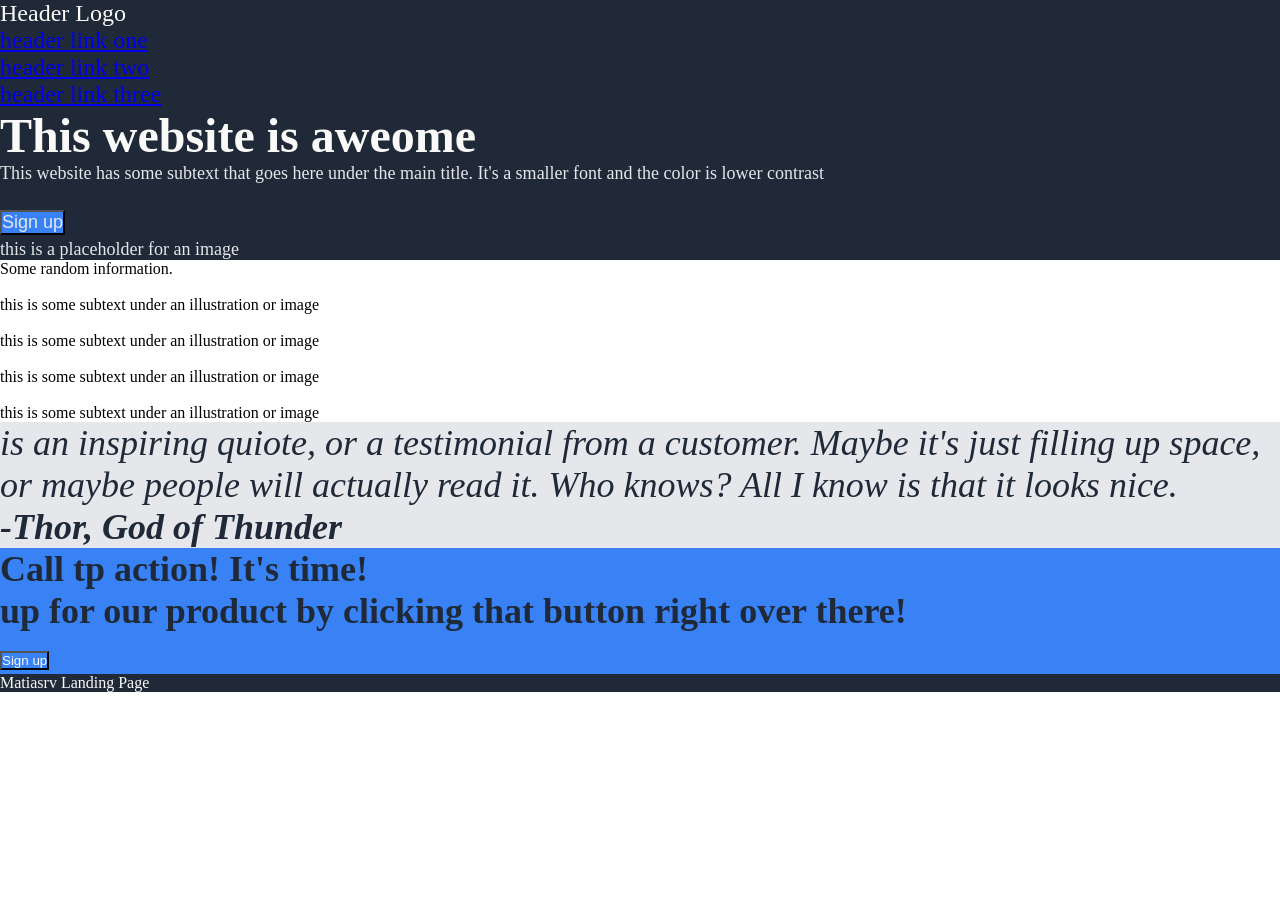
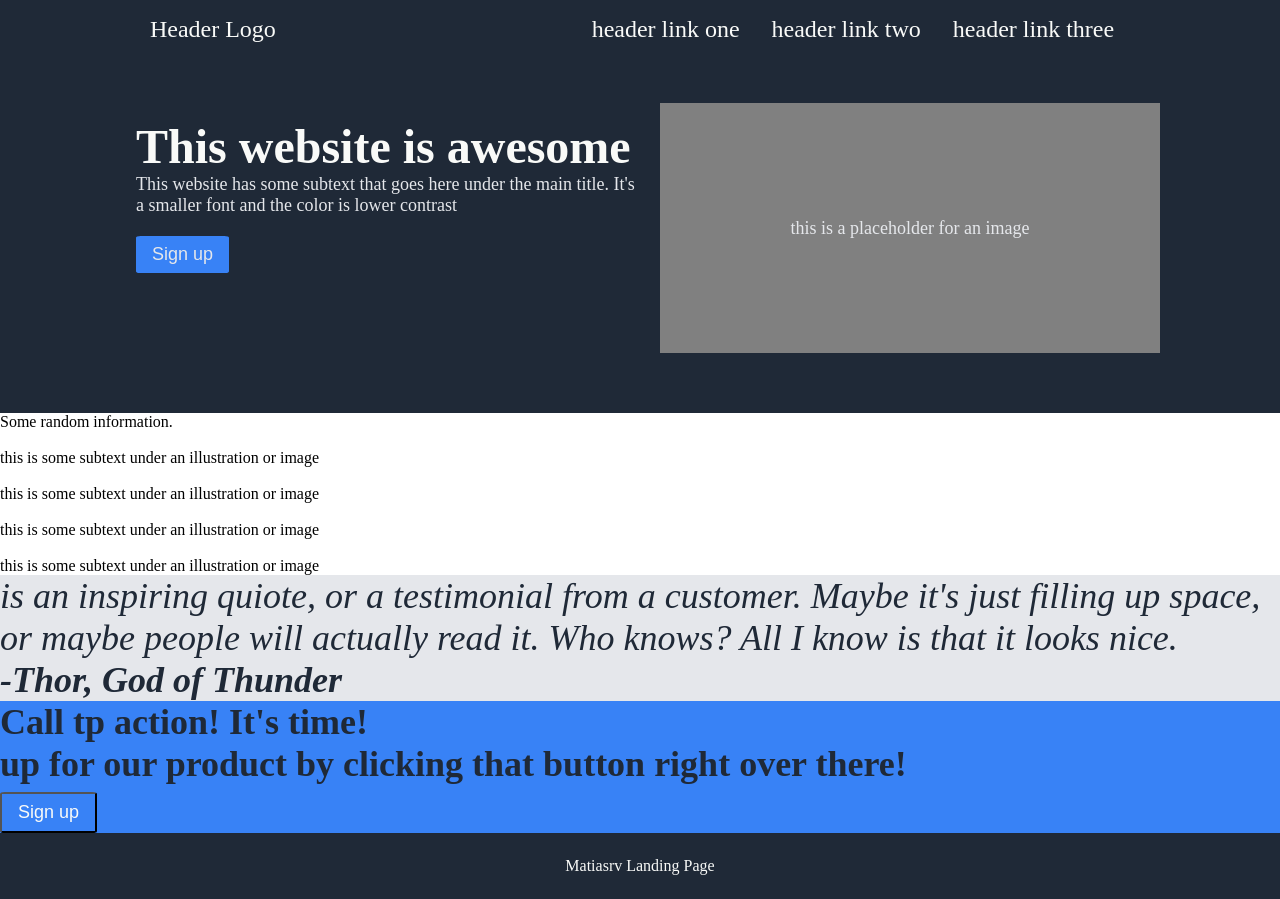
Before and after one commit to matiasrv/landing-page, a plain HTML site: page index.html in a window 1280 px wide. Before the commit the page ends 800 px from the top, so only its background shows below. Drawn offline with Linux system fonts and the light colour scheme.

Commit message:
header style

```diff
--- a/css/style.css
+++ b/css/style.css
@@ -18,6 +18,7 @@ header, footer{
     font-weight: normal;
 }
 .ad, button {
+    font-size: 18px;
     color: #f9faf8;
     background-color: #3882f6;
 }
@@ -34,4 +35,53 @@ header, footer{
 }
 footer {
     font-size: 16px;
+    padding: 24px;
+    display: flex;
+    justify-content: center;
+    align-items: center;
 }
+ul{
+    list-style-type: none;
+    display: flex;
+}
+li{
+    margin: 0 16px;
+}
+a{
+    text-decoration: none;
+    color: #f9faf8;
+}
+body {
+    display: flex;
+    flex-direction: column;
+}
+header>div {
+    margin: 16px 0;
+    display: flex;
+    justify-content: space-around;
+}
+.hero {
+    margin: 60px 0;
+    justify-content: center;
+}
+.hero>div:first-child{
+    flex: 0 1 500px;
+    padding: 16px;
+}
+.placeholder{
+    flex: 0 1 500px;
+    min-height: 250px;
+    margin-left: 8px;
+    background-color: grey;
+    display: flex;
+    text-align: center;
+    align-items: center;
+    justify-content: center;
+}
+.hero>div>button{
+    border: none;
+}
+button {
+    padding: 8px 16px;
+    border-radius: 5%;
+}
--- a/index.html
+++ b/index.html
@@ -19,7 +19,7 @@
         </div>
         <div class="hero">
             <div>
-                This website is aweome
+                This website is awesome
                 <p>This website has some subtext that goes here under the main title. It's a smaller font and the color is lower contrast</p>
                 <button>Sign up</button>
             </div>
```
